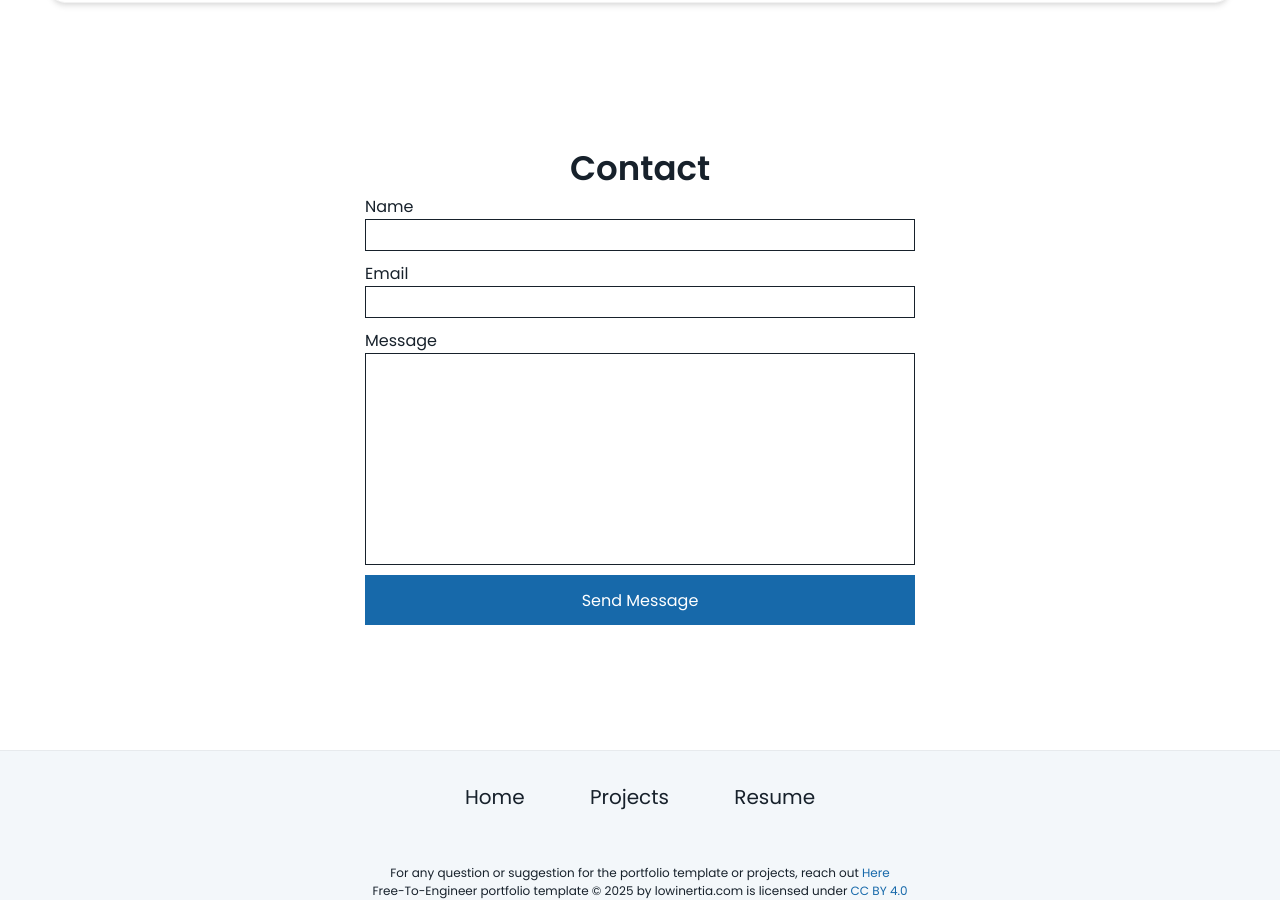
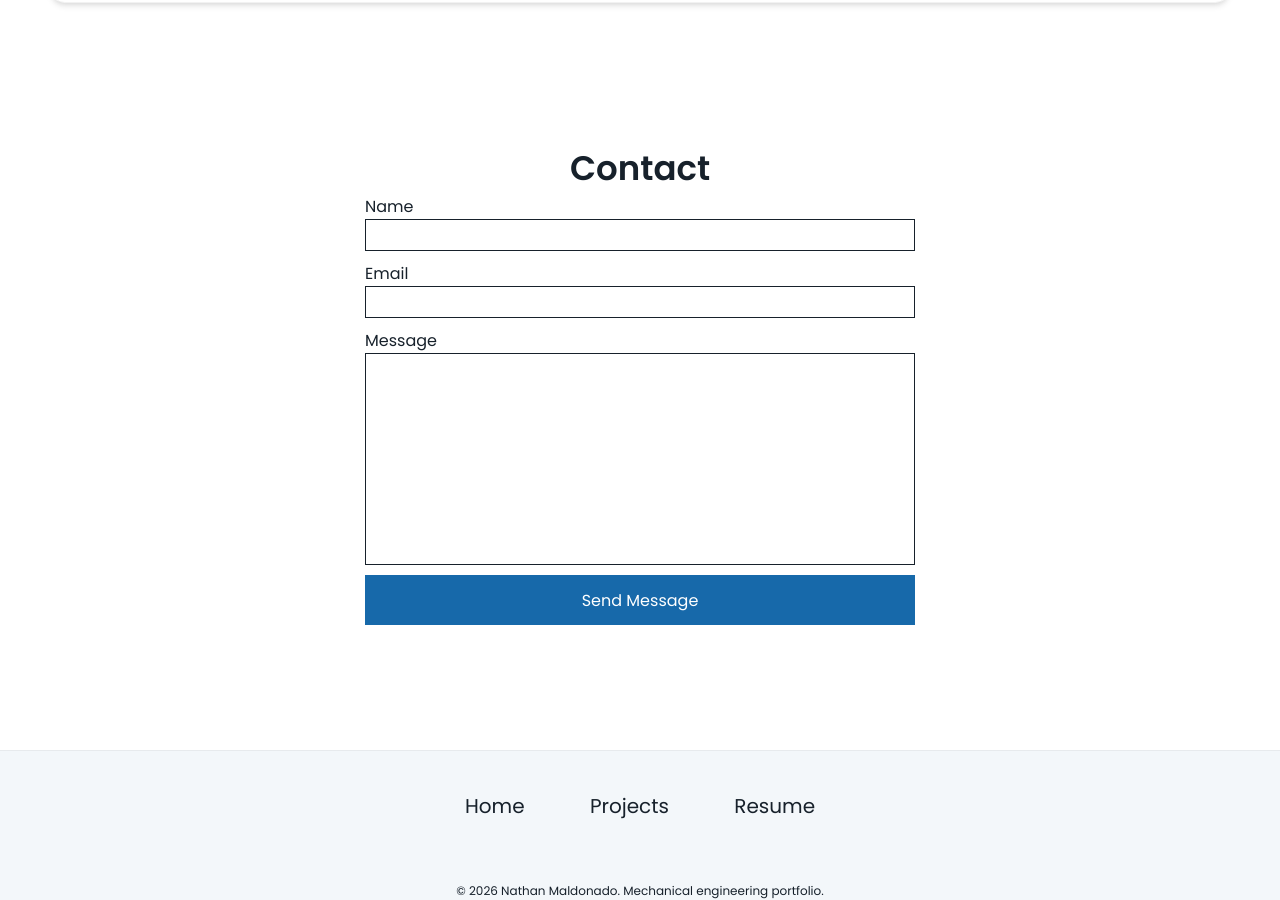
Before and after one commit to natemaldonado15/natemaldonado15.github.io, a Jekyll site: the page built from index.html, in a window 1280 px wide and 900 px high, scrolled down 3133 px. Built offline with Jekyll 4.4.1, drawn with Linux system fonts in a browser that asks for light colours.

Commit message:
Change footer copyright
Updated footer content to reflect new copyright information.

```diff
--- a/_includes/footer.html
+++ b/_includes/footer.html
@@ -13,7 +13,6 @@
         </div>
     </div>
     <div class="license">
-        <span>For any question or suggestion for the portfolio template or projects, reach out <a class="help" href="mailto:admin@lowinertia.com"> Here</a> </span>
-        <p>Free-To-Engineer portfolio template © 2025 by lowinertia.com is licensed under <a href="https://creativecommons.org/licenses/by/4.0/?ref=chooser-v1">CC BY 4.0</a></p>
+        <span> © 2026 Nathan Maldonado. Mechanical engineering portfolio. </span>
     </div>
 </footer>
```
